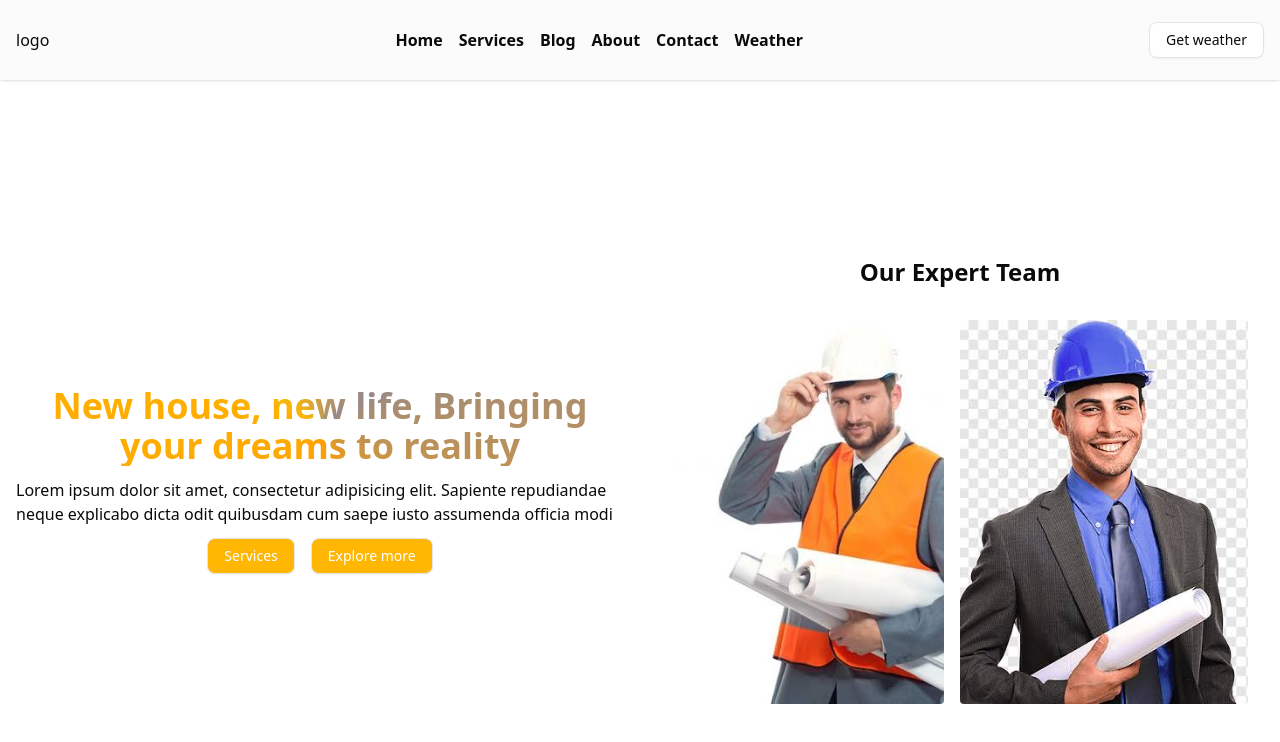
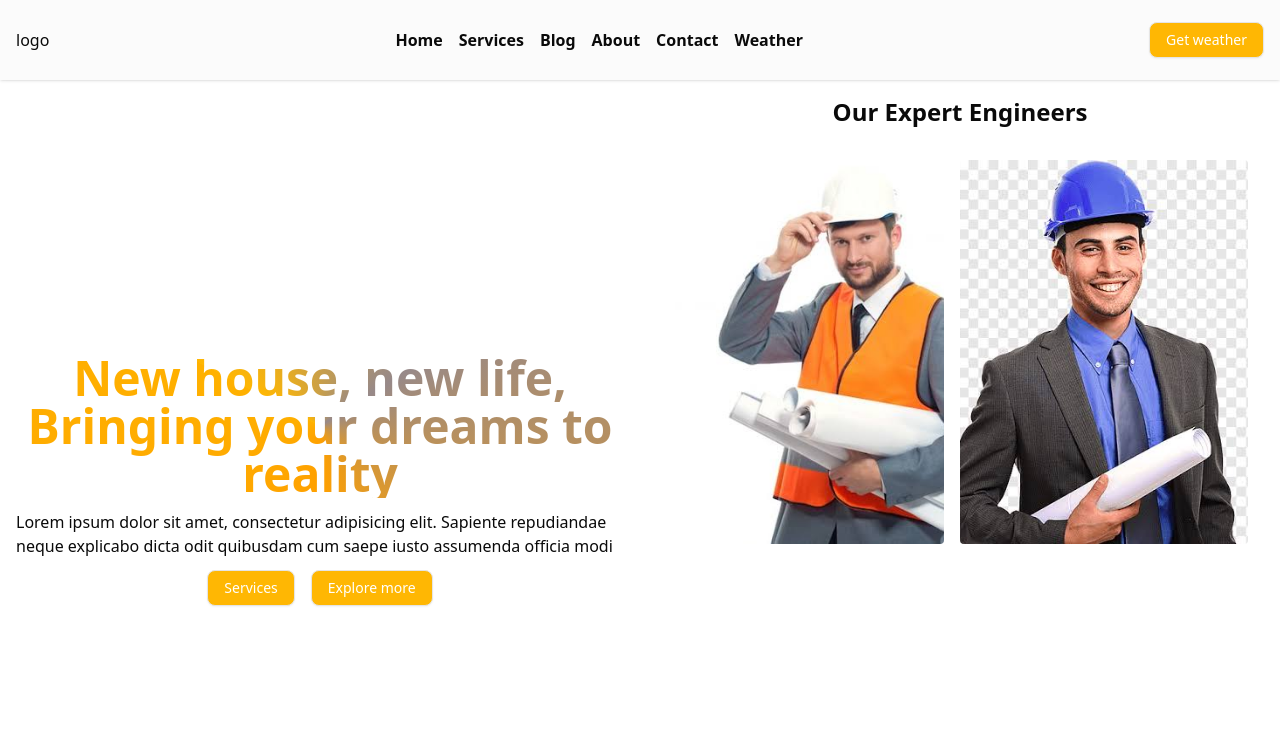
Before and after one commit to Zahra-hassani/construction-company-project, a React (Vite) app: page / in a window 1280 px wide. Shown: the top 742 px of the page. Built offline with nearby package versions, Linux system fonts and the light colour scheme.

Commit message:
some styles added for hero and nav

```diff
--- a/src/mycomponents/Hero.tsx
+++ b/src/mycomponents/Hero.tsx
@@ -24,7 +24,7 @@ responsive: [
   }
 },
 {
-  breakpoint: 780,
+  breakpoint: 768,
   settings: {
     slidesToShow: 1,
     slidesToScroll: 1,
@@ -80,9 +80,9 @@ export default function Hero(){
         },
     ]
     return (
-        <div className="h-screen w-full flex justify-between items-center">
-            <div className="flex-1 min-w-0 flex flex-col items-center gap-3 p-4">
-                <h1 className="lg:text-4xl md:text-2xl moto text-2xl text-center font-bold font-sans">
+        <div className="lg:h-screen h-fit w-full grid md:grid-cols-2 grid-cols-1 gap-0">
+            <div className=" min-w-0 flex lg:justify-center lg:min-h-screen md:justify-center md:h-full h-fit flex-col items-center gap-3 p-4">
+                <h1 className="lg:text-5xl md:text-2xl moto text-2xl text-center font-bold font-sans">
                     New house, new life, Bringing your dreams to reality
                 </h1>
                 <p>Lorem ipsum dolor sit amet, consectetur adipisicing elit. Sapiente repudiandae neque explicabo dicta odit quibusdam cum saepe iusto assumenda officia modi</p>
@@ -91,11 +91,11 @@ export default function Hero(){
                 <Button variant="outline" className="bg-brand text-white hover:text-brand hover:bg-white"><a href="">Explore more</a></Button>
                 </div>
             </div>
-            <div className="flex-1 min-w-0 flex flex-col items-center gap-4 p-4">
-                <h1 className="md:text-2xl text-xl font-bold font-sans">Our Expert Team</h1>
-                <Slider {...settings} className="w-full">
+            <div className=" min-w-0 flex flex-col items-center gap-4 p-4 h-fit">
+                <h1 className="md:text-2xl text-xl font-bold font-sans">Our Expert Engineers</h1>
+                <Slider {...settings} className="w-full z-10">
                     {engineers.map((engineer,index)=> (
-                        <div key={index} className="lg:h-96 md:h-80 w-52 mt-4 mr-4 relative group bg-white">
+                        <div key={index} className="lg:h-96 md:h-80 h-60 w-52 mt-4 mr-4 relative group bg-white">
                             <div className="h-0 w-full flex justify-center flex-col items-center absolute top-0 left-0 gap-3 bg-white/40 backdrop-blur-xs text-black opacity-0 group-hover:opacity-100 group-hover:h-full transition-all duration-300">
                                 <h1 className="font-bold text-xl">{engineer.name}</h1>
                                 <h1 className="font-bold text-xl">{engineer.role}</h1>
--- a/src/mycomponents/Navbar.tsx
+++ b/src/mycomponents/Navbar.tsx
@@ -32,18 +32,18 @@ export default function Navbar(){
     ]
     const [isOpen, setIsOpen] = useState(false);
     return(
-        <div className="h-20 w-full bg-stone-100/40 shadow backdrop-blur-sm px-4 sticky top-0 left-0">
+        <div className="h-20 w-full bg-stone-100/40 shadow backdrop-blur-sm px-4 z-50 sticky top-0 left-0">
             <div className="lg:flex hidden h-full justify-between items-center gap-4">
             <div>
                 logo
             </div>
             <div className="text-base font-bold flex justify-between items-center space-x-4">
                 {navList.map((item,idx)=>(
-                    <a key={idx} href={item.href} className="relative after:content-[''] after:w-0 after:transition-all after:duration-500 after:h-0.5 after:bg-sky-500 after:absolute after:left-0 after:bottom-0 hover:after:w-full">{item.title}</a>
+                    <a key={idx} href={item.href} className="relative after:content-[''] after:w-0 after:transition-all after:duration-500 after:h-0.5 after:bg-brand after:absolute after:left-0 after:bottom-0 hover:after:w-full">{item.title}</a>
                 ))}
             </div>
             <div className="lg:block hidden">
-                <Button variant="outline">Get weather</Button>
+                <Button variant="outline" className="bg-brand text-white hover:text-brand hover:bg-white">Get weather</Button>
             </div>
             </div>
             {/* moblie & tablet mode */}
@@ -56,7 +56,7 @@ export default function Navbar(){
                     <a key={idx} href={item.href} className="relative text-blue-600 after:content-[''] after:w-0 after:transition-all after:duration-500 after:h-0.5 after:bg-brand after:absolute after:left-0 after:bottom-0 hover:after:w-full">{item.title}</a>
                 ))}
             <div>
-                <Button variant="outline">Get weather</Button>
+                <Button variant="outline" className="bg-brand text-white hover:text-brand hover:bg-white">Get weather</Button>
             </div>
                 </div>
             <div className="lg:hidden block">
```
Also changed, not shown: public/img/Logo.png (added), public/img/Logo1.png (added).
